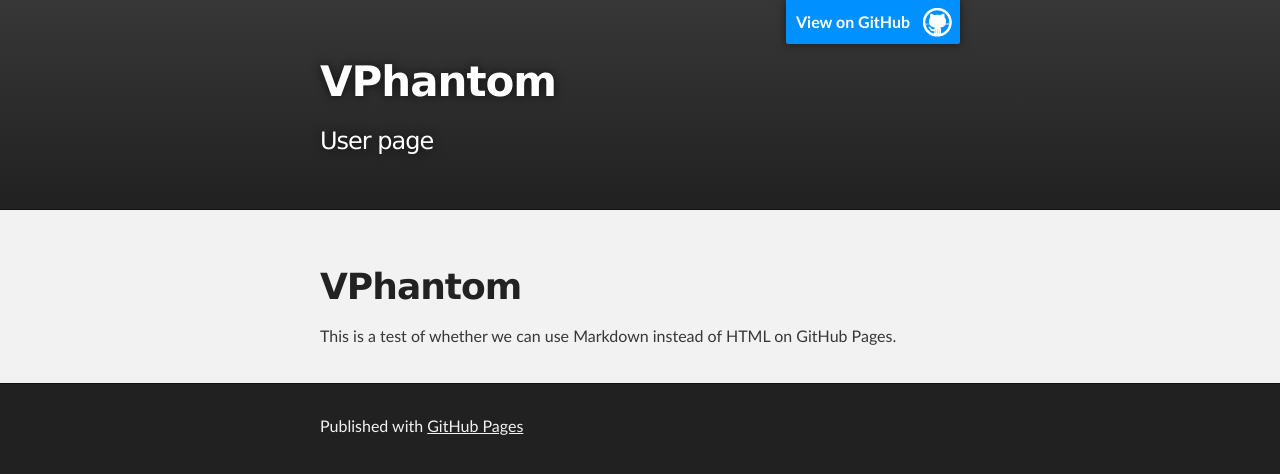
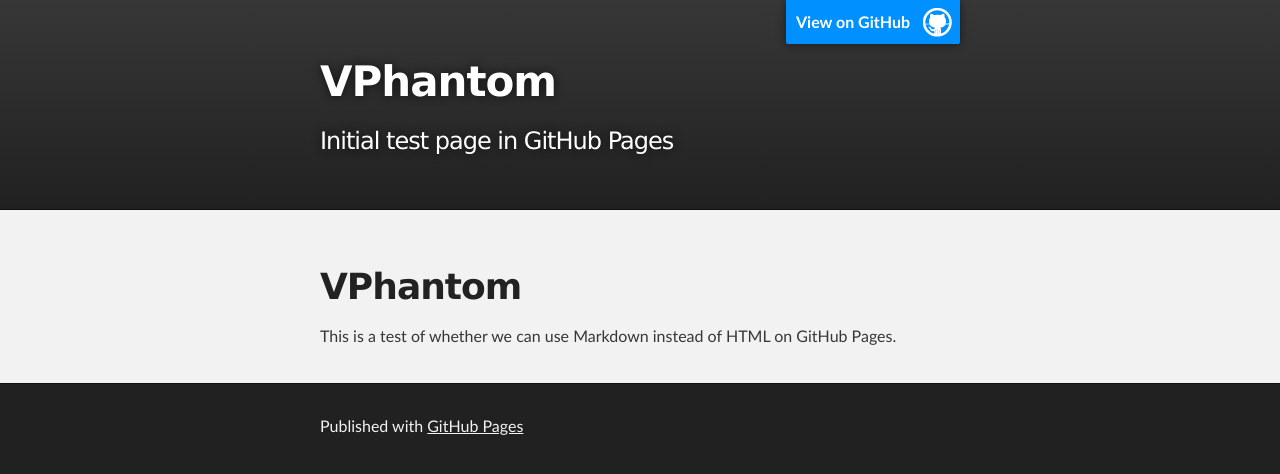
Before and after one commit to VPhantom/vphantom.github.io, a Jekyll site: the page built from index.md, in a window 1280 px wide. Shown: the top 474 px of the page. Built offline with Jekyll 4.4.1, drawn with Linux system fonts in a browser that asks for light colours.

Commit message:
Clean up

```diff
--- a/_layouts/index.html
+++ b/_layouts/index.html
@@ -18,8 +18,8 @@
         <header class="inner">
           <a id="forkme_banner" href="https://github.com/VPhantom">View on GitHub</a>
 
-          <h1 id="project_title">VPhantom</h1>
-          <h2 id="project_tagline">User page</h2>
+			 <h1 id="project_title">{{page.title}}</h1>
+			 <h2 id="project_tagline">{{page.tagline}}</h2>
 
         </header>
     </div>
--- a/index.md
+++ b/index.md
@@ -1,6 +1,7 @@
 ---
 layout: index
-title: VPhantom initial test page
+title: VPhantom
+tagline: Initial test page in GitHub Pages
 ---
 
 # VPhantom
```
Also changed, not shown: other parts of _layouts/index.html (+1 -1 lines).
